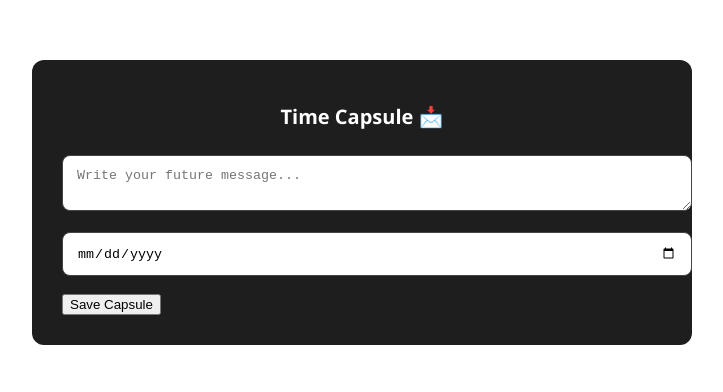
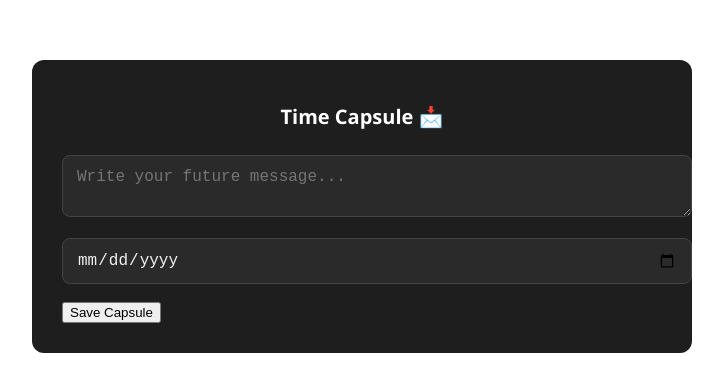
Before and after one commit to Eshhaa11/time-capsule-message-website, a React (Create React App) app: page / in a window 1280 px wide. Shown: the top 392 px of the page, without its empty margins (278-1001 px from the left). Built offline with nearby package versions, Linux system fonts and the light colour scheme.

Commit message:
added transition

```diff
--- a/src/Components/Time.css
+++ b/src/Components/Time.css
@@ -22,4 +22,9 @@
     margin-bottom: 16px;
     border: 1px solid #444;
    border-radius: 8px;
+   font-size: 1rem;
+   background-color: #2a2a2a;
+   color: #f1f1f1;
+   transition: 0.2s;
+
 }
```
